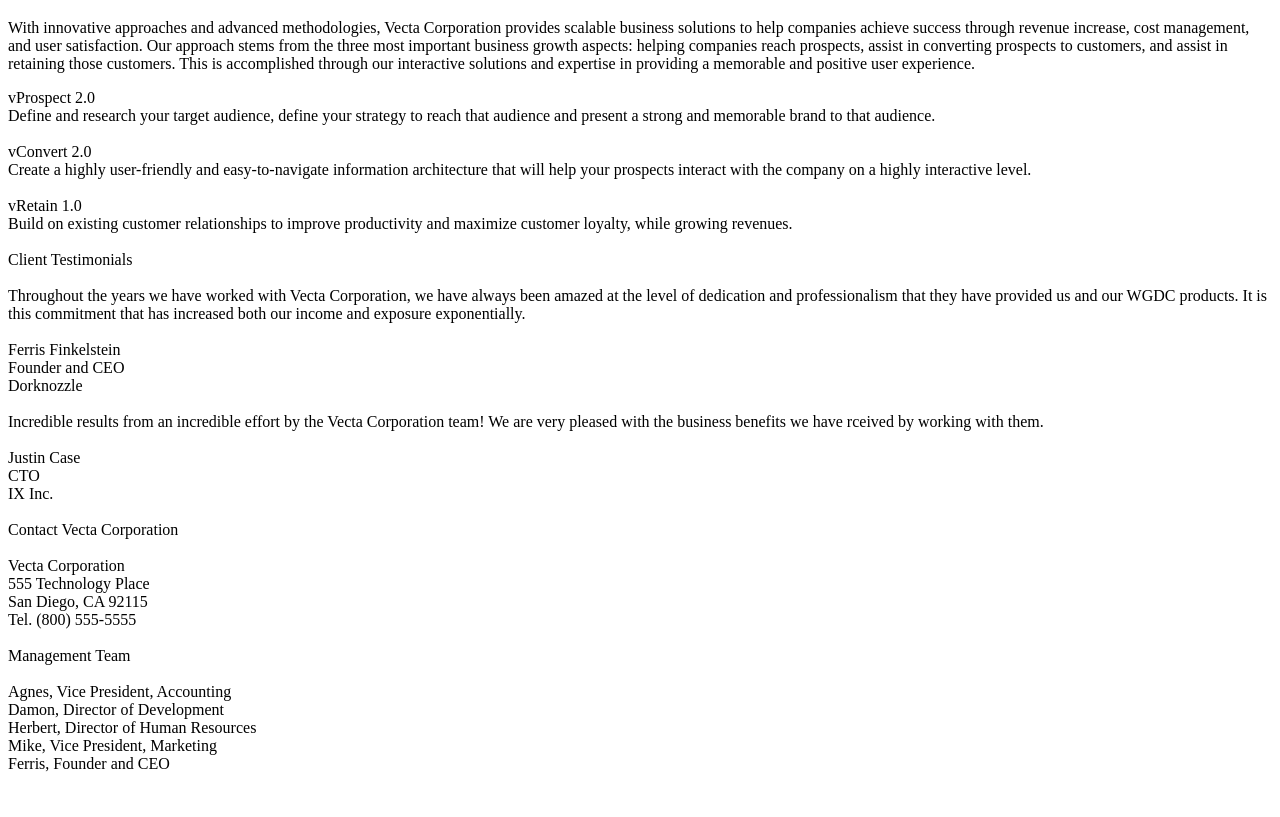
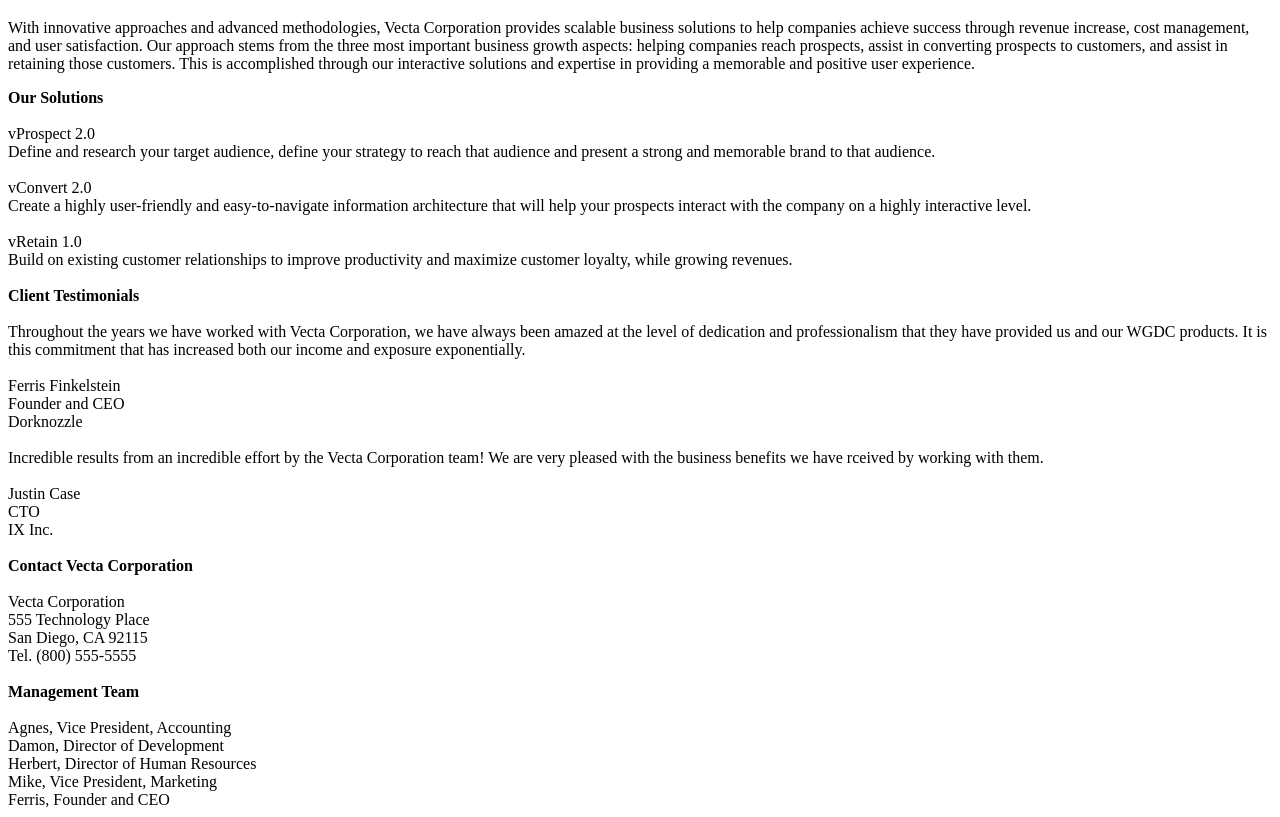
Before and after one commit to Priyankamarathe26/Assignment_1, a plain HTML site: page index.html in a window 1280 px wide. Shown: the part 61-878 px from the top of the page. Before the commit the page ends 842 px from the top, so only its background shows below. Drawn offline with Linux system fonts and the light colour scheme.

Commit message:
Updated index.html and README.md files
Updated files

```diff
--- a/index.html
+++ b/index.html
@@ -9,6 +9,7 @@
     <body>
         <h1>Welcome</h1>
         <p>With innovative approaches and advanced methodologies, Vecta Corporation provides scalable business solutions to help companies achieve success through revenue increase, cost management, and user satisfaction. Our approach stems from the three most important business growth aspects: helping companies reach prospects, assist in converting prospects to customers, and assist in retaining those customers. This is accomplished through our interactive solutions and expertise in providing a memorable and positive user experience.</p>
+        <b>Our Solutions</b><br><br>
         vProspect 2.0
         <br>
         Define and research your target audience, define your strategy to reach that audience and present a strong and memorable brand to that audience.
@@ -22,7 +23,7 @@
         Build on existing customer relationships to improve productivity and maximize customer loyalty, while growing revenues.
         <br><br>
 
-        Client Testimonials
+        <b>Client Testimonials</b>
         <br><br>
         Throughout the years we have worked with Vecta Corporation, we have always been amazed at the level of dedication and professionalism that they have provided us and our WGDC products. It is this commitment that has increased both our income and exposure exponentially.
         <br><br>
@@ -36,13 +37,13 @@
         CTO<br>
         IX Inc.<br><br>
 
-        Contact Vecta Corporation<br><br>
+        <b>Contact Vecta Corporation</b><br><br>
         Vecta Corporation<br>
         555 Technology Place<br>
         San Diego, CA 92115<br>
         Tel. (800) 555-5555<br><br>
 
-        Management Team<br><br>
+        <b>Management Team</b><br><br>
         Agnes, Vice President, Accounting<br>
         Damon, Director of Development<br>
         Herbert, Director of Human Resources<br>
```
Also changed, not shown: 1 other file.
